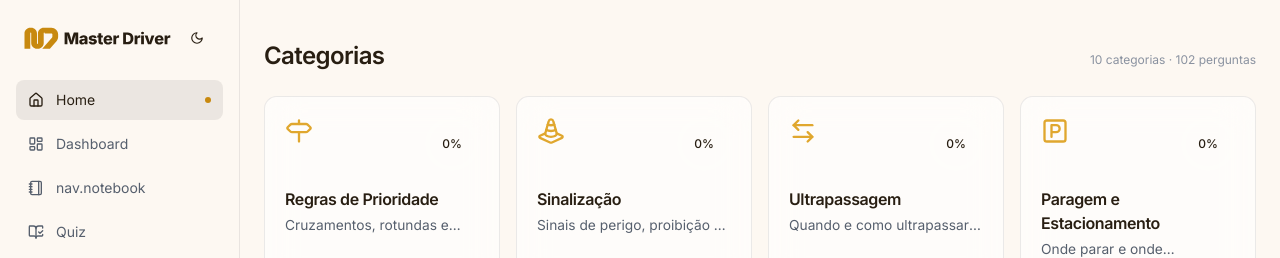
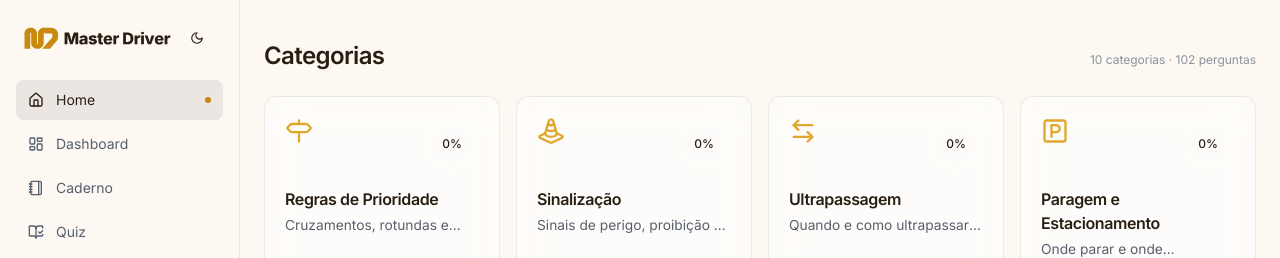
Before and after one commit to makeneto/master-driver, a Next.js app: page / in a window 1280 px wide. Shown: the top 258 px of the page. Built offline with nearby package versions, Linux system fonts and the light colour scheme.

Commit message:
feat: add translations for 'notebook' in Portuguese, English, and French

```diff
--- a/src/i18n/translations.ts
+++ b/src/i18n/translations.ts
@@ -17,6 +17,7 @@ type Dict = typeof pt
 const pt = {
   nav: {
     home: "Home",
+    notebook: "Caderno",
     dashboard: "Dashboard",
     quiz: "Quiz",
     examMode: "Modo Exame",
@@ -221,6 +222,7 @@ const pt = {
 const en: Dict = {
   nav: {
     home: "Home",
+    notebook: "Notebook",
     dashboard: "Dashboard",
     quiz: "Quiz",
     examMode: "Exam Mode",
@@ -422,6 +424,7 @@ const en: Dict = {
 const fr: Dict = {
   nav: {
     home: "Accueil",
+    notebook: "Carnet",
     dashboard: "Tableau de bord",
     quiz: "Quiz",
     examMode: "Mode Examen",
```
